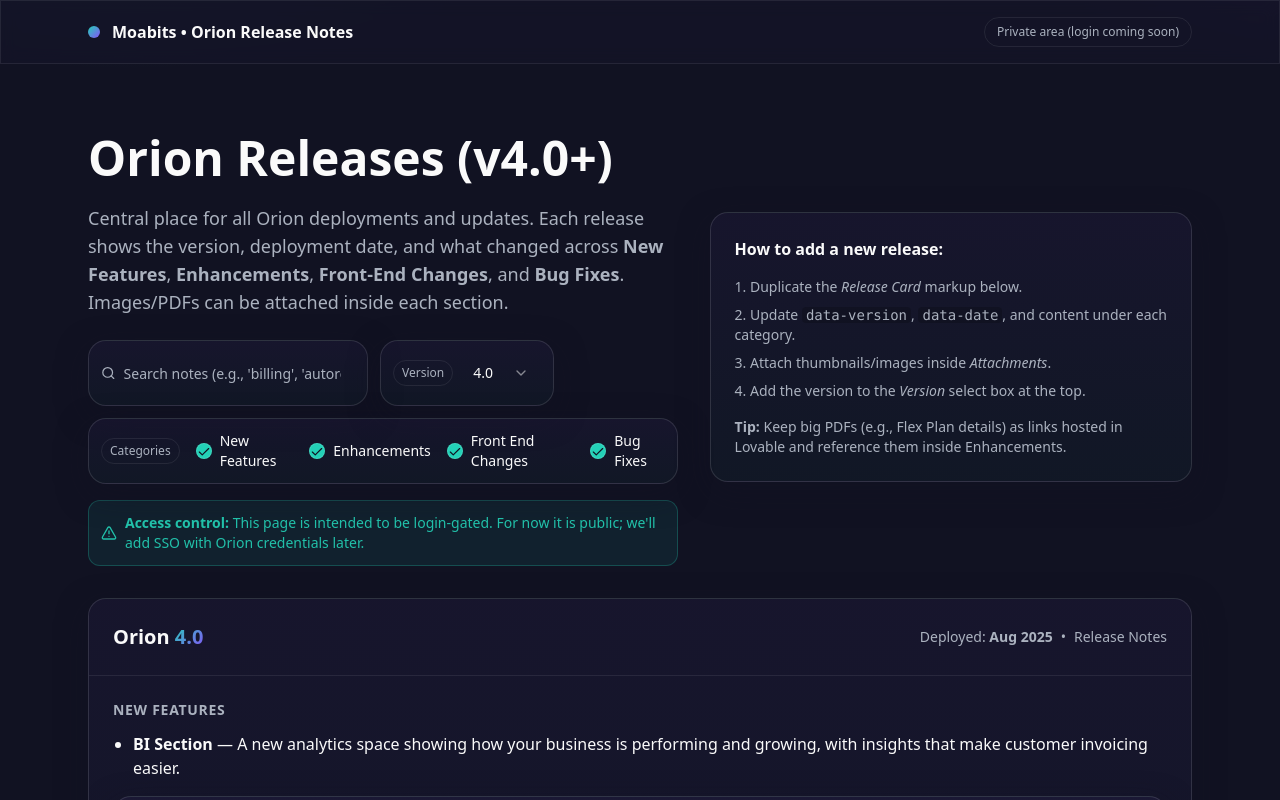
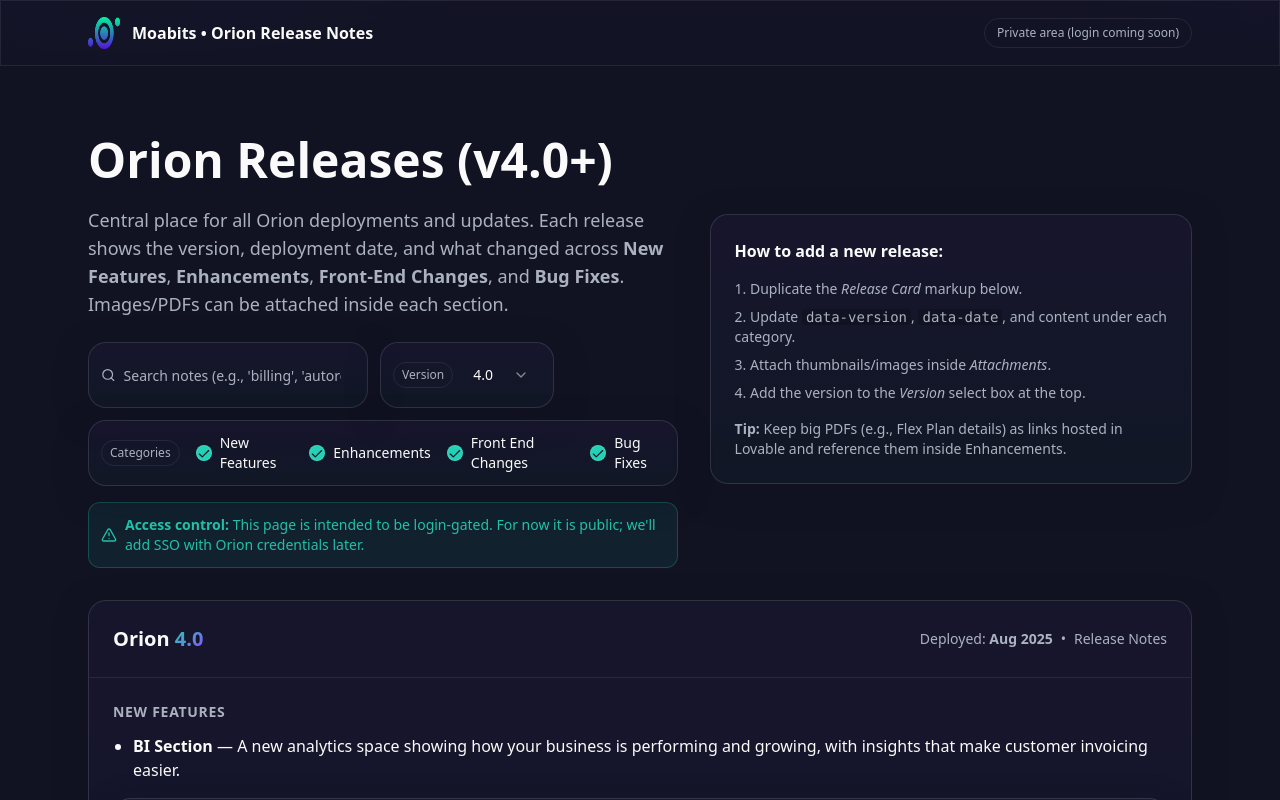
Before and after one commit to martinpawluszek/orion-release-ledger, a React (Vite) app: page / in a window 1280 px wide. Shown: the top 800 px of the page. Built offline with nearby package versions, Linux system fonts and the light colour scheme.

Commit message:
Add Orion logo and favicon
Add the provided image as the Orion logo in the header and as the favicon for the application.

```diff
--- a/index.html
+++ b/index.html
@@ -2,6 +2,7 @@
 <html lang="en">
   <head>
     <meta charset="UTF-8" />
+    <link rel="icon" href="/lovable-uploads/bceeacf1-7eef-4084-9c77-a9309cd41753.png" type="image/png">
     <meta name="viewport" content="width=device-width, initial-scale=1.0" />
     <title>Orion Release Notes | Moabits</title>
     <meta name="description" content="Private, login-gated release notes for Orion deployments (4.0+): new features, enhancements, bug fixes, and front‑end changes." />
--- a/src/components/OrionHeader.tsx
+++ b/src/components/OrionHeader.tsx
@@ -6,7 +6,11 @@ const OrionHeader = () => {
       <div className="max-w-6xl mx-auto px-6 py-4">
         <div className="flex items-center justify-between">
           <div className="flex items-center gap-3 font-bold text-[hsl(var(--text-primary))]">
-            <div className="w-3 h-3 rounded-full" style={{ background: 'var(--gradient-brand)' }} />
+            <img
+              src="/lovable-uploads/bceeacf1-7eef-4084-9c77-a9309cd41753.png"
+              alt="Orion Logo"
+              className="w-8 h-8"
+            />
             <span>Moabits • Orion Release Notes</span>
           </div>
           <div className="orion-pill">
```
Also changed, not shown: public/lovable-uploads/bceeacf1-7eef-4084-9c77-a9309cd41753.png (added).
